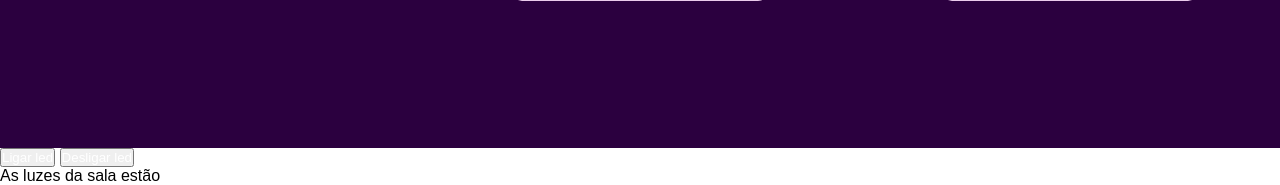
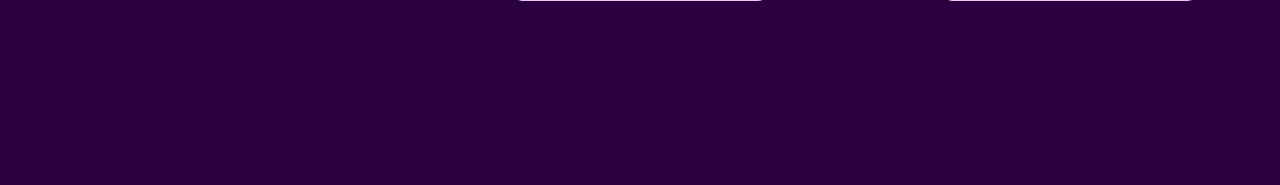
Before and after one commit to LuconhaOliveira/3ds2025_iot_leds, a Flask app: template templates/index.html in a window 1280 px wide. Shown: the part 652-837 px from the top of the page. After the commit the page ends 653 px from the top, so only its background shows below. Run offline with Flask 3, Linux system fonts and the light colour scheme; the template is opened without the code that fills it, so the values that code supplies are empty.

Commit message:
fix: visual bug at index (/)

```diff
--- a/templates/index.html
+++ b/templates/index.html
@@ -32,14 +32,5 @@
             {% endif %}
         </section>
     </main>
-    <section class="container-body">
-        <div class="leds">
-            <button><a href="/led/ligar">Ligar led</a></button>
-            <button><a href="/led/desligar">Desligar led</a></button>
-        </div>
-        <div class="luzes-sala">
-            <p>As luzes da sala estão {{estado_luz}}</p>
-        </div>
-    </section>
 </body>
 </html>
```
